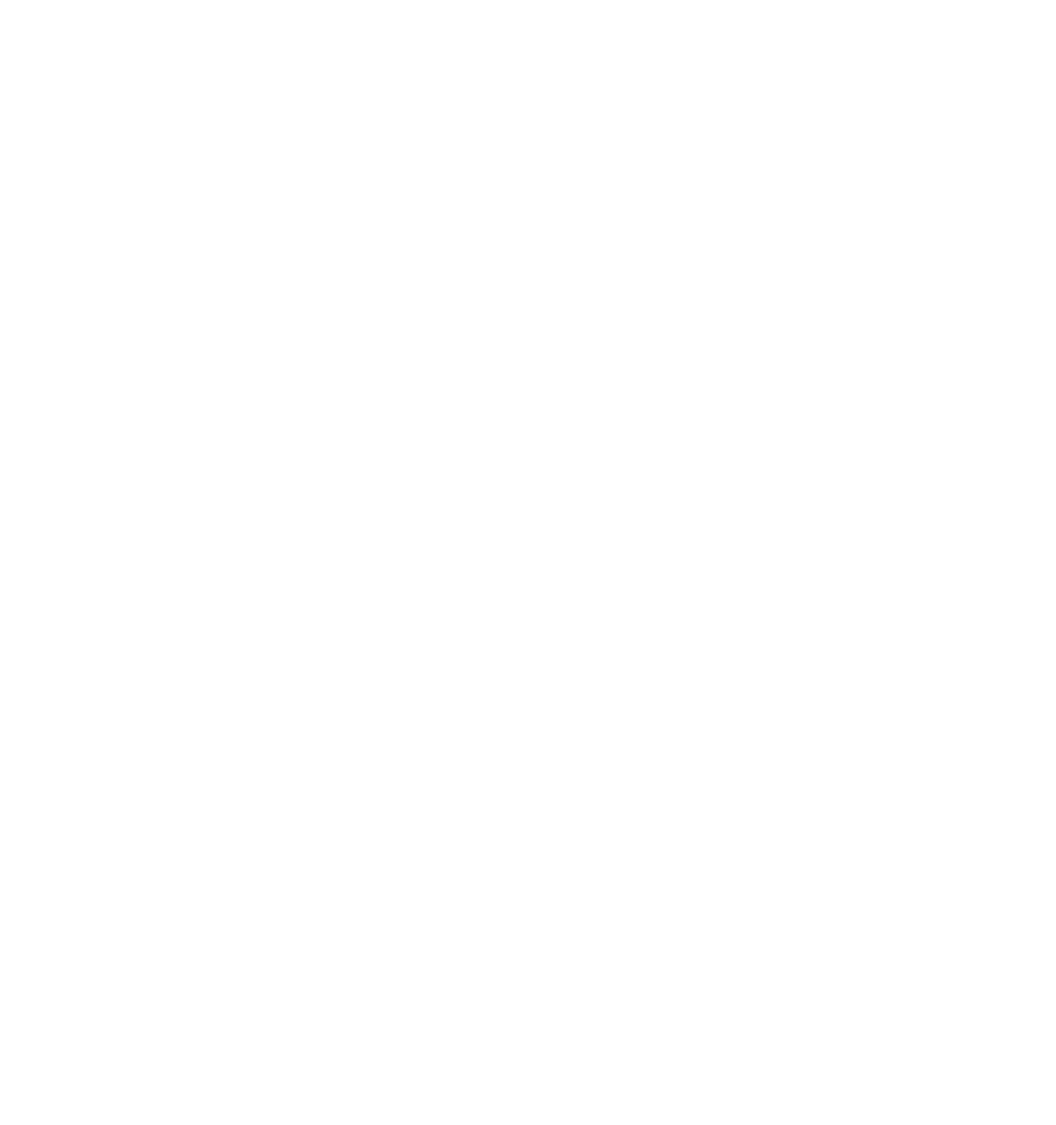
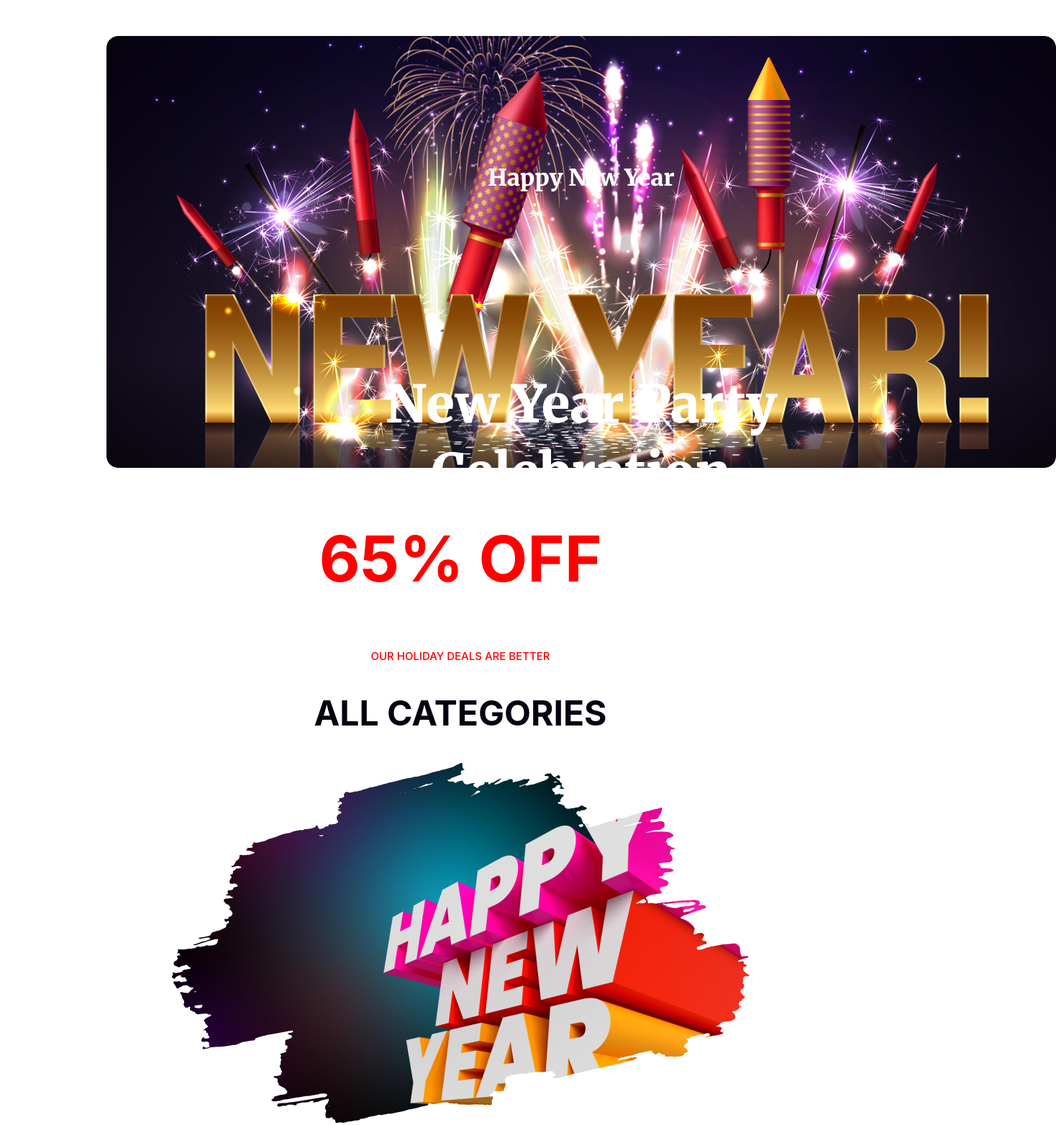
Before and after one commit to maksiam07/new-y-assign1, a plain HTML site: page index.html in a window 1280 px wide. Shown: the whole page at 72% size, 1468 px wide, since content can reach past the window. Before the commit the page ends 800 px from the top, so only its background shows below. Drawn offline with Linux system fonts and the light colour scheme.

Commit message:
added banner

```diff
--- a/index.html
+++ b/index.html
@@ -4,10 +4,26 @@
     <meta charset="UTF-8">
     <meta name="viewport" content="width=device-width, initial-scale=1.0">
     <title>Assignment portfolio</title>
+    <link rel="stylesheet" href="styles/assign1.css">
+    <link rel="preconnect" href="https://fonts.googleapis.com">
+<link rel="preconnect" href="https://fonts.gstatic.com" crossorigin>
+<link href="https://fonts.googleapis.com/css2?family=Merriweather:wght@900&family=Open+Sans:wght@400;700;800&display=swap" rel="stylesheet">
 </head>
 <body>
     <header>
+        <section>
+            <div class="banner">
+                <h3 class="s-title">Happy New Year</h3>
+                <h1 class="b-title">New Year Party Celebration</h1>
+            </div>
 
+            <div class="div-one">
+                <h1 class="r-title">65% OFF</h1>
+                <h4 class="g-title">OUR HOLIDAY DEALS ARE BETTER</h4>
+                <h2 class="bl-title">ALL CATEGORIES</h2>
+                <img src="images/New Year Photo.png" alt="">
+            </div>
+        </section>
     </header>
     <main>
 
--- /dev/null
+++ b/styles/assign1.css
@@ -0,0 +1,61 @@
+.s-title{
+    text-align: center;
+    color: #FFF;
+    font-family: Merriweather;
+    font-size: 32px;
+    font-weight: 400;
+    padding: 177px;
+}
+.b-title{
+    color: #FFF;
+    text-align: center;
+    font-family: Merriweather;
+    font-size: 72px;
+    font-style: normal;
+    font-weight: 900;
+    line-height: 95px;
+    padding-top: 10px;
+    padding-left: 344px;
+    padding-right: 344px;
+
+}
+
+.banner{
+    width: 1320px;
+    height: 600px;
+    flex-shrink: 0;
+    text-align: center;
+    background-image: url('../images/Banner\ Image.png');
+    background-repeat: no-repeat;
+    margin-left: 140px;
+    margin-right: 140px;
+    margin-top: 50px;
+    border-radius: 16px;
+    background: #070211 0%, rgba(7, 2, 17, 0.00);
+}
+/* mid section */
+.div-one{
+    text-align: center;
+}
+
+.r-title{
+    color: #F00;
+    text-align: center;
+    font-family: Inter;
+    font-size: 88px;
+    font-weight: 700;
+}
+.g-title{
+    color: #F00;
+    text-align: center;
+    font-family: Inter;
+    font-size: 15px;
+    font-weight: 500;
+}
+.bl-title{
+    color: #070211;
+    text-align: center;
+    font-family: Inter;
+    font-size: 48px;
+    font-weight: 700;
+}
```
